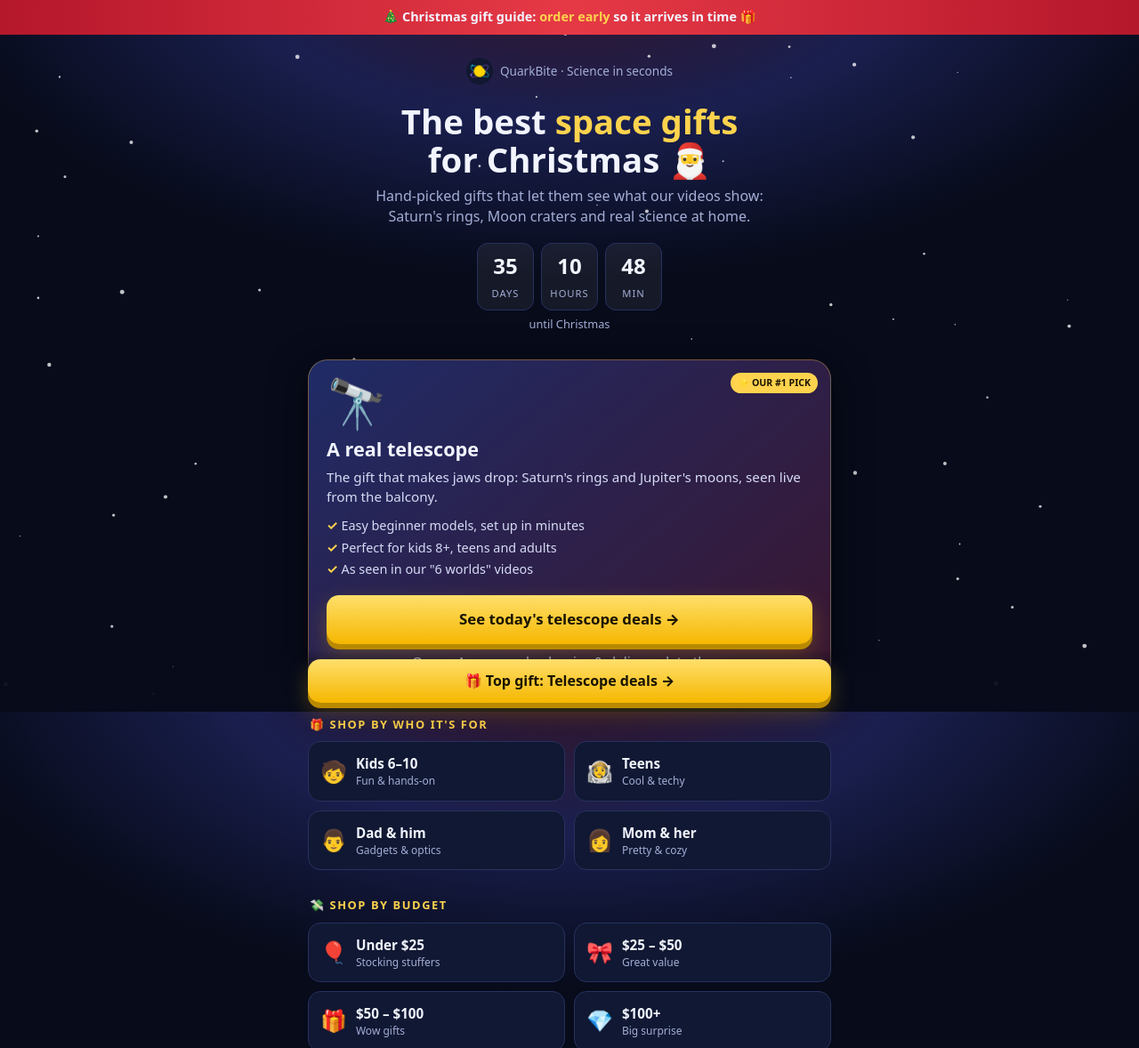
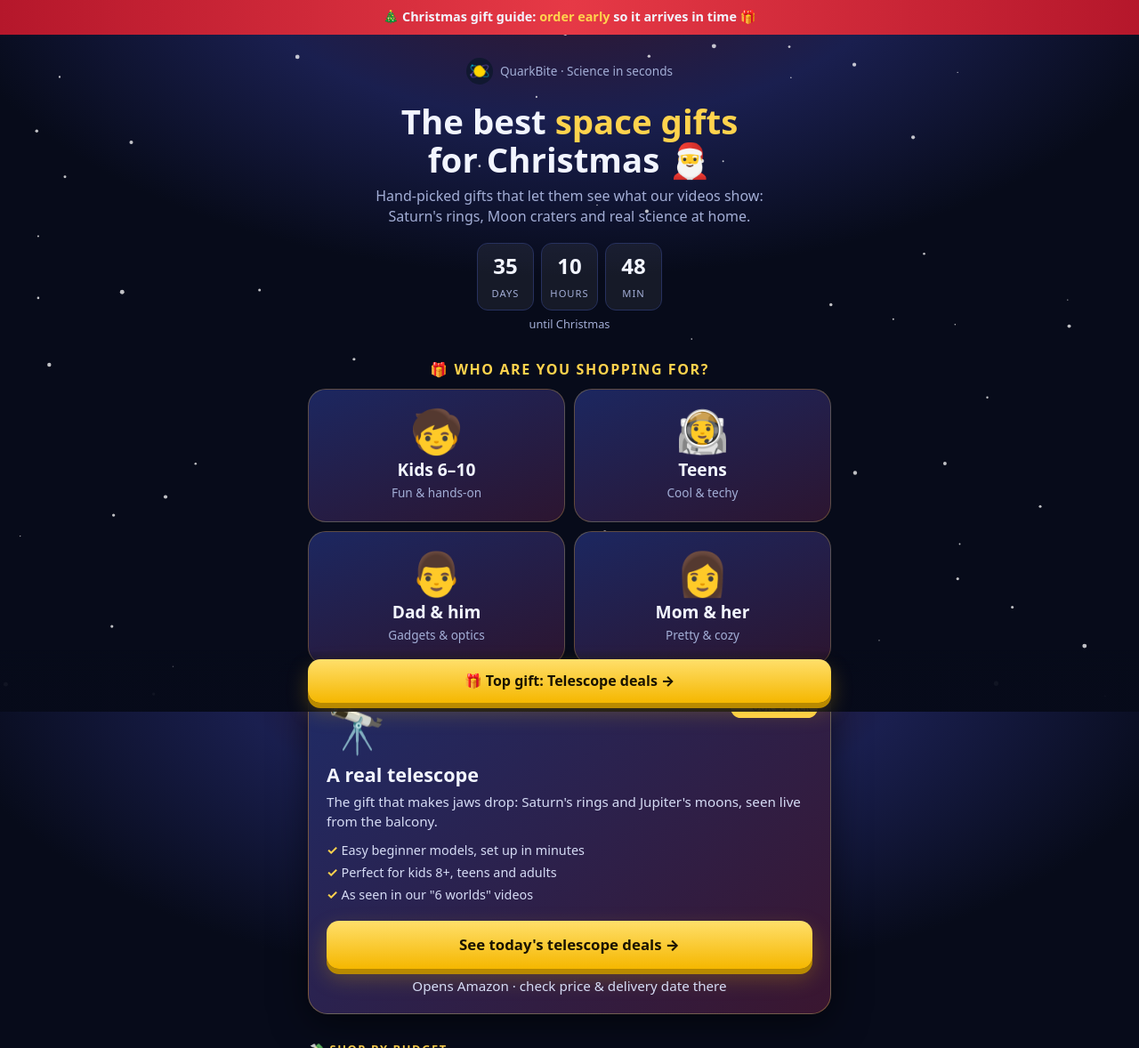
Before and after one commit to shhesh16-eng/quarkbite, a plain HTML site: page index.html in a window 1280 px wide. Shown: the top 1178 px of the page at 89% size. Drawn offline with Linux system fonts and the light colour scheme.

Commit message:
Bigger 'who are you shopping for' section under countdown
Co-Authored-By: Claude Opus 5.5 <noreply@anthropic.com>

```diff
--- a/index.html
+++ b/index.html
@@ -48,6 +48,10 @@ h3{font-size:.8rem;text-transform:uppercase;letter-spacing:1.6px;color:var(--gol
 .chip:hover{border-color:var(--gold);transform:translateY(-2px)}
 .chip i{font-style:normal;font-size:1.5rem}
 .chip small{display:block;color:var(--muted);font-weight:400;font-size:.75rem}
+.who-title{text-align:center;font-size:1rem;margin-top:22px}
+.who .chip{flex-direction:column;justify-content:center;text-align:center;gap:6px;padding:20px 10px;min-height:150px;font-size:1.2rem;border-radius:20px;background:linear-gradient(160deg,#1c2760,#2c1530);border-color:#ffd34d44}
+.who .chip i{font-size:3rem;line-height:1}
+.who .chip small{font-size:.85rem;margin-top:2px}
 .grid{display:grid;gap:12px}
 .chip>span,.card>div{min-width:0}
 body{overflow-x:hidden}
@@ -87,6 +91,14 @@ body{overflow-x:hidden}
     <p class="cdnote" id="cdnote">until Christmas</p>
   </header>
 
+  <h3 class="who-title">🎁 Who are you shopping for?</h3>
+  <nav class="chips who">
+    <a class="chip" data-q="space gifts for kids" href="#"><i>🧒</i><span>Kids 6–10<small>Fun &amp; hands-on</small></span></a>
+    <a class="chip" data-q="space gifts for teens" href="#"><i>🧑‍🚀</i><span>Teens<small>Cool &amp; techy</small></span></a>
+    <a class="chip" data-q="astronomy gifts for men" href="#"><i>👨</i><span>Dad &amp; him<small>Gadgets &amp; optics</small></span></a>
+    <a class="chip" data-q="space gifts for women" href="#"><i>👩</i><span>Mom &amp; her<small>Pretty &amp; cozy</small></span></a>
+  </nav>
+
   <section class="feature">
     <span class="badge y">⭐ OUR #1 PICK</span>
     <div class="big">🔭</div>
@@ -96,14 +108,6 @@ body{overflow-x:hidden}
     <a class="btn" data-q="beginner telescope gift" href="#">See today's telescope deals →</a>
     <p class="sub">Opens Amazon · check price &amp; delivery date there</p>
   </section>
-
-  <h3>🎁 Shop by who it's for</h3>
-  <nav class="chips">
-    <a class="chip" data-q="space gifts for kids" href="#"><i>🧒</i><span>Kids 6–10<small>Fun &amp; hands-on</small></span></a>
-    <a class="chip" data-q="space gifts for teens" href="#"><i>🧑‍🚀</i><span>Teens<small>Cool &amp; techy</small></span></a>
-    <a class="chip" data-q="astronomy gifts for men" href="#"><i>👨</i><span>Dad &amp; him<small>Gadgets &amp; optics</small></span></a>
-    <a class="chip" data-q="space gifts for women" href="#"><i>👩</i><span>Mom &amp; her<small>Pretty &amp; cozy</small></span></a>
-  </nav>
 
   <h3>💸 Shop by budget</h3>
   <nav class="chips">
```
